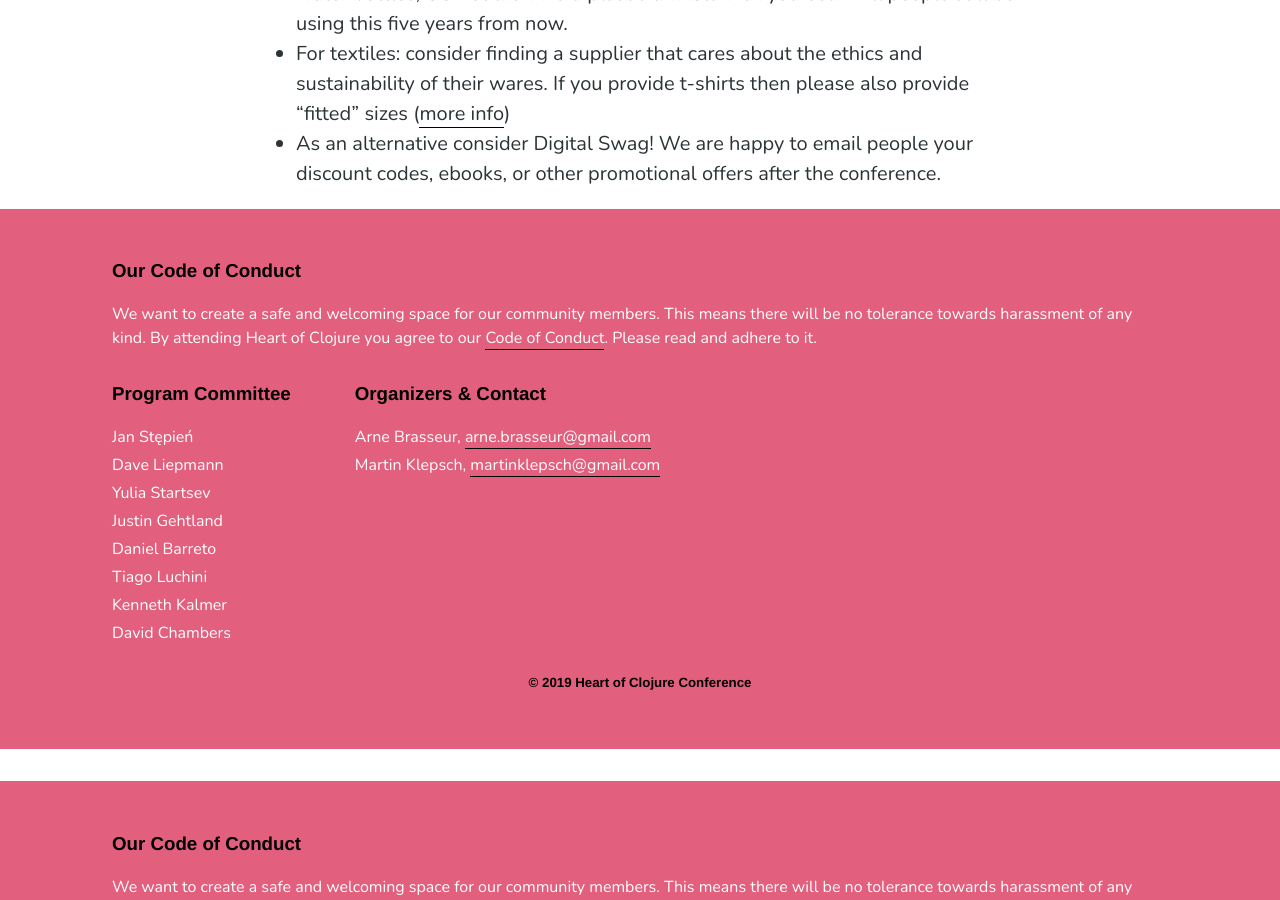
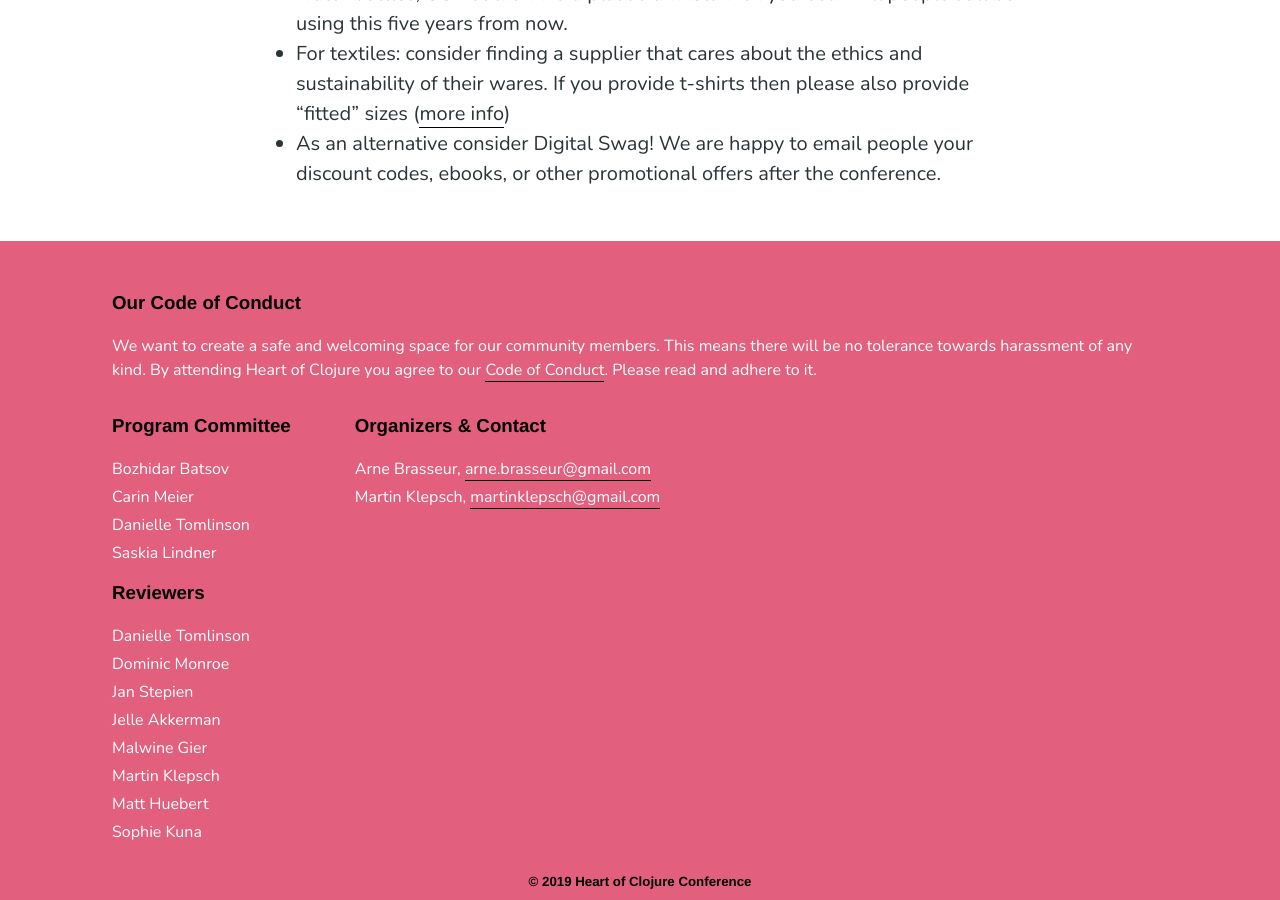
Before and after one commit to heartofclojure/heartofclojure-site-2019, a Jekyll site: the page built from sponsor_faq.md, in a window 1280 px wide and 900 px high, scrolled down 2535 px. Built offline with Jekyll 4.4.1, drawn with Linux system fonts in a browser that asks for light colours; nearby versions of some CDN libraries; some web fonts are replaced; some of the changed text lies outside the part shown.

Commit message:
Remove double footer

```diff
--- a/sponsor_faq.md
+++ b/sponsor_faq.md
@@ -68,34 +68,3 @@
   discount codes, ebooks, or other promotional offers after the conference.
 
 </div>
-<footer>
-<section>
-<h3 id="coc">Our Code of Conduct</h3>
-<p>
-  We want to create a safe and welcoming space for our community members. This means there
-  will be no tolerance towards harassment of any kind. By attending Heart of Clojure you
-  agree to our <a class="hoc-link" href="https://berlincodeofconduct.org/">Code of
-  Conduct</a>. Please read and adhere to it.
-</p>
-</section>
-
-<section class="backoffice">
-<div>
-  <h3>Program Committee</h3>
-  <p>Jan Stępień</p>
-  <p>Dave Liepmann</p>
-  <p>Yulia Startsev</p>
-  <p>Justin Gehtland</p>
-  <p>Daniel Barreto</p>
-  <p>Tiago Luchini</p>
-  <p>Kenneth Kalmer</p>
-  <p>David Chambers</p>
-</div>
-<div class="organizers">
-  <h3>Organizers & Contact</h3>
-  <p>Arne Brasseur, <a class="hoc-link" href="mailto:arne.brasseur@gmail.com">arne.brasseur@gmail.com</a></p>
-  <p>Martin Klepsch, <a class="hoc-link" href="mailto:martinklepsch@gmail.com">martinklepsch@gmail.com</a></p>
-</div>
-</section>
-<h5>© 2019 Heart of Clojure Conference</h5>
-</footer>
```
